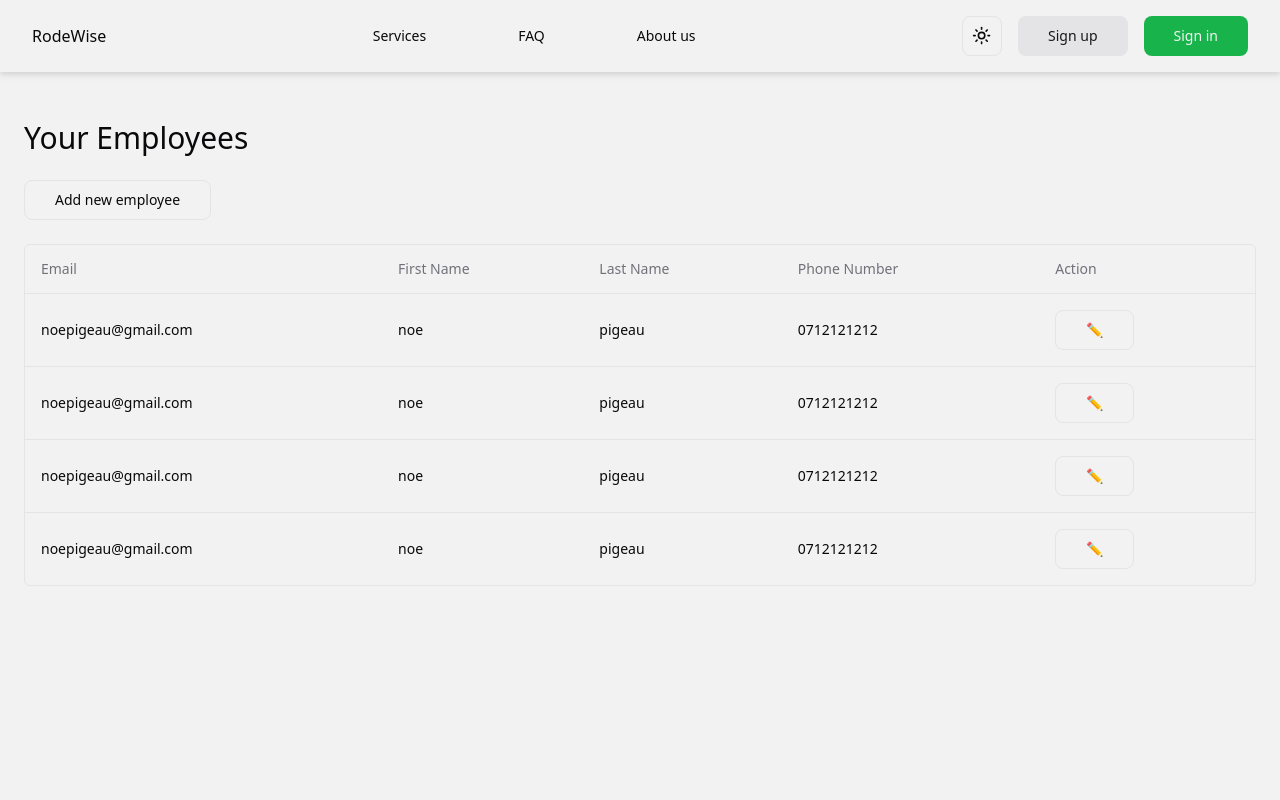
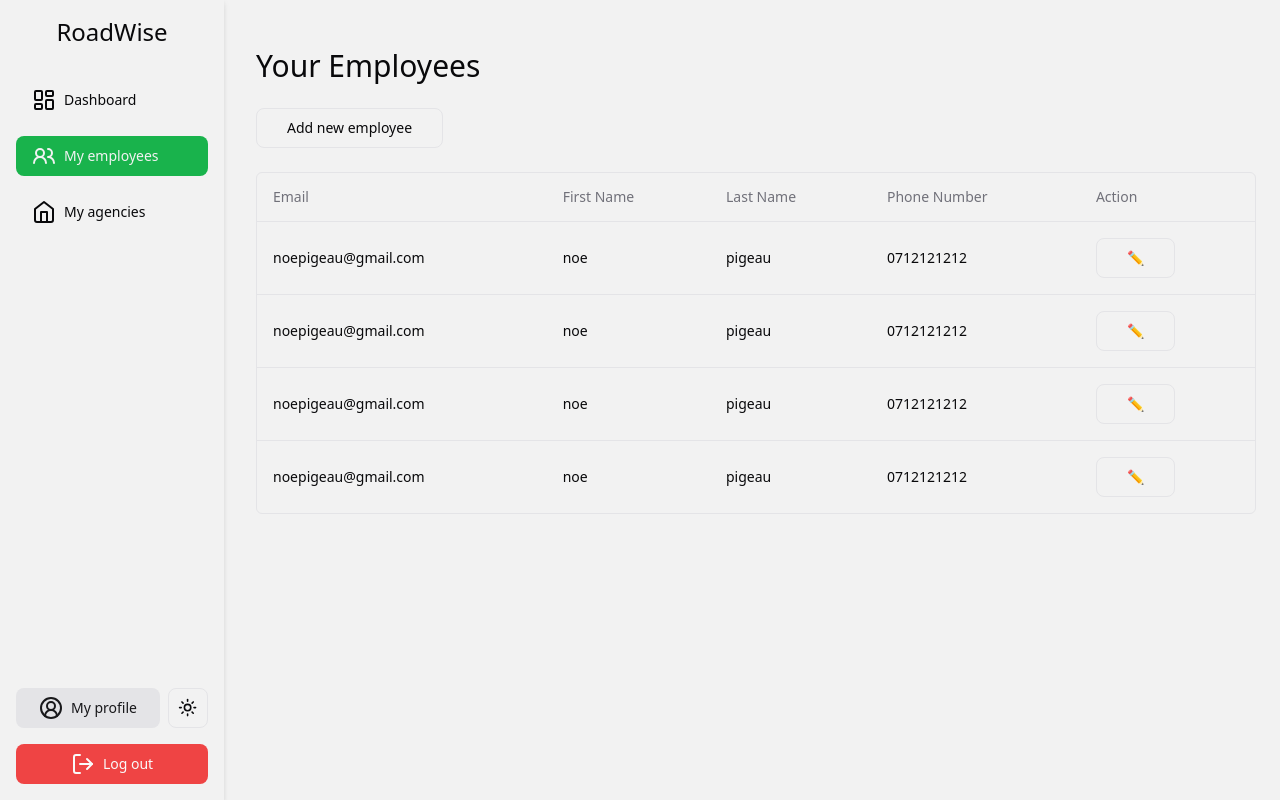
Before and after one commit to AlexandreHardyy/Challenge_Stack_5A_S1, a React (Vite) app in the folder frontend/: page /provider/employee in a window 1280 px wide. Built offline with nearby package versions, Linux system fonts and the light colour scheme.

Commit message:
design: sidebar admin

```diff
--- a/frontend/src/components/Mode-toggle.tsx
+++ b/frontend/src/components/Mode-toggle.tsx
@@ -1,6 +1,6 @@
 import { Moon, Sun } from "lucide-react";
 
-import { Button } from "@/components/ui/button";
+import { Button, ButtonProps } from "@/components/ui/button";
 import {
   DropdownMenu,
   DropdownMenuContent,
@@ -9,13 +9,13 @@ import {
 } from "@/components/ui/dropdown-menu";
 import { useTheme } from "@/components/Theme-provider";
 
-export function ModeToggle() {
+export function ModeToggle({ className, ...rest }: ButtonProps) {
   const { setTheme } = useTheme();
 
   return (
     <DropdownMenu>
       <DropdownMenuTrigger asChild>
-        <Button variant="outline" size="icon">
+        <Button variant="outline" size="icon" {...rest} className={className}>
           <Sun className="h-[1.2rem] w-[1.2rem] rotate-0 scale-100 transition-all dark:-rotate-90 dark:scale-0" />
           <Moon className="absolute h-[1.2rem] w-[1.2rem] rotate-90 scale-0 transition-all dark:rotate-0 dark:scale-100" />
           <span className="sr-only">Toggle theme</span>
--- a/frontend/src/components/ui/button.tsx
+++ b/frontend/src/components/ui/button.tsx
@@ -16,7 +16,7 @@ const buttonVariants = cva(
           "border border-input bg-background hover:bg-accent hover:text-accent-foreground",
         secondary:
           "bg-secondary text-secondary-foreground hover:bg-secondary/80",
-        ghost: "hover:bg-accent hover:text-accent-foreground",
+        ghost: "hover:bg-secondary/80 hover:text-accent-foreground",
         link: "text-primary underline-offset-4 hover:underline",
       },
       size: {
--- a/frontend/src/i18n.js
+++ b/frontend/src/i18n.js
@@ -1,14 +1,12 @@
 import i18next from 'i18next';
 import { initReactI18next } from 'react-i18next';
 import LanguageDetector from 'i18next-browser-languagedetector';
-import Backend from 'i18next-http-backend';
 import enTranslation from './locales/en/translation.json';
 import frTranslation from './locales/fr/translation.json';
 
 i18next
   .use(initReactI18next)
   .use(LanguageDetector)
-  .use(Backend)
   .init({
   fallbackLng: 'en',
   resources: {
--- /dev/null
+++ b/frontend/src/layouts/admin/SideHeader.tsx
@@ -0,0 +1,55 @@
+import { Button } from "@/components/ui/button.tsx";
+import { Link, useLocation } from "react-router-dom";
+import { ModeToggle } from "@/components/Mode-toggle.tsx";
+import { useTranslation } from "react-i18next";
+import { HomeIcon, LayoutDashboardIcon, LogOutIcon, UserCircle2Icon, Users2Icon } from "lucide-react";
+
+
+const SideHeader = () => {
+  const { t } = useTranslation();
+  const { pathname } = useLocation();
+
+  const links = [
+    {
+      href: "/provider",
+      content: (<><LayoutDashboardIcon /> {t("sideHeader.menu.dashboard")}</>)
+    },
+    {
+      href: "/provider/employee",
+      content: (<><Users2Icon /> {t("sideHeader.menu.employees")}</>)
+    },
+    {
+      href: "/provider/agency",
+      content: (<><HomeIcon /> {t("sideHeader.menu.agencies")}</>)
+    }
+  ]
+
+  return (
+    <header className="flex flex-col p-4 w-56 h-full fixed left-0 top-0 bg-background drop-shadow-md z-50 gap-8">
+      <h1 className="self-center text-2xl">RoadWise</h1>
+      <div className="flex flex-col gap-4 flex-1">
+        {links.map((link, index) => {
+            return (
+              <Button key={index} variant={pathname === link.href ? "default" : "ghost"} asChild className="flex justify-start gap-2 px-4">
+                <Link to={link.href}> {link.content} </Link>
+              </Button>
+            )
+          })}
+      </div>
+      <div className="flex flex-col gap-4">
+        <div className="flex gap-2">
+          <Button asChild variant="secondary" className="flex gap-2 px-4 flex-1">
+            <Link to="/profile"> <UserCircle2Icon /> {t("header.cta.profile")}</Link>
+          </Button>
+          <ModeToggle className="self-center" />
+        </div>
+
+        <Button asChild variant="destructive" className="flex gap-2 px-4">
+          <Link to="/logout"> <LogOutIcon /> {t("header.cta.logOut")}</Link>
+        </Button>
+      </div>
+    </header>
+  );
+};
+
+export default SideHeader;
--- a/frontend/src/layouts/Admin.tsx
+++ b/frontend/src/layouts/admin/index.tsx
@@ -1,11 +1,11 @@
-import Header from "../components/Header.tsx";
+import SideHeader from "@/layouts/admin/SideHeader";
 import { Outlet } from "react-router-dom";
 
 const AdminLayout = () => {
   return (
     <>
-      <Header />
-      <main className="p-6 mt-6 h-full m-h-[100vh]">
+      <SideHeader />
+      <main className="p-6 mt-6 h-full m-h-[100vh] pl-64">
         <Outlet />
       </main>
     </>
--- a/frontend/src/layouts/Client.tsx
+++ b/frontend/src/layouts/client/index.tsx
@@ -1,6 +1,6 @@
-import Header from "../components/Header.tsx";
+import Header from "./Header.js";
 import { Outlet } from "react-router-dom";
-import Footer from "@/components/Footer.tsx";
+import Footer from "@/layouts/client/Footer.tsx";
 
 const ClientLayout = () => {
   return (
--- a/frontend/src/locales/en/translation.json
+++ b/frontend/src/locales/en/translation.json
@@ -15,7 +15,16 @@
     },
     "cta": {
       "signIn": "Sign in",
-      "signUp": "Sign up"
+      "signUp": "Sign up",
+      "logOut": "Log out",
+      "profile": "My profile"
+    }
+  },
+  "sideHeader": {
+    "menu": {
+      "dashboard": "Dashboard",
+      "employees": "My employees",
+      "agencies": "My agencies"
     }
   }
 }
--- a/frontend/src/locales/fr/translation.json
+++ b/frontend/src/locales/fr/translation.json
@@ -15,7 +15,16 @@
     },
     "cta": {
       "signIn": "Se connecter",
-      "signUp": "S'inscrire"
+      "signUp": "S'inscrire",
+      "logOut": "Se déconnecter",
+      "profile": "Mon profil"
+    },
+    "sideHeader": {
+      "menu": {
+        "dashboard": "Dashboard",
+        "employees": "Mes employés",
+        "agencies": "Mes agences"
+      }
     }
   }
 }
--- a/frontend/src/pages/client/Company/index.tsx
+++ b/frontend/src/pages/client/Company/index.tsx
@@ -7,7 +7,7 @@ import { AgencyList } from "./driving-school-list";
 import { Ratings } from "./ratings";
 import { Company } from "@/utils/types";
 
-export function CompanyPage () {
+const CompanyPage = () => {
   const { companyId } = useParams()
 
   const url = `${import.meta.env.VITE_API_URL}companies/${companyId}`
@@ -90,3 +90,5 @@ export function CompanyPage () {
     </div>
   )
 }
+
+export default CompanyPage;
```
Also changed, not shown: frontend/src/Routes.tsx (+10 -9 lines), frontend/src/layouts/client/Footer.tsx (renamed from frontend/src/components/Footer.tsx), frontend/src/layouts/client/Header.tsx (renamed from frontend/src/components/Header.tsx).
